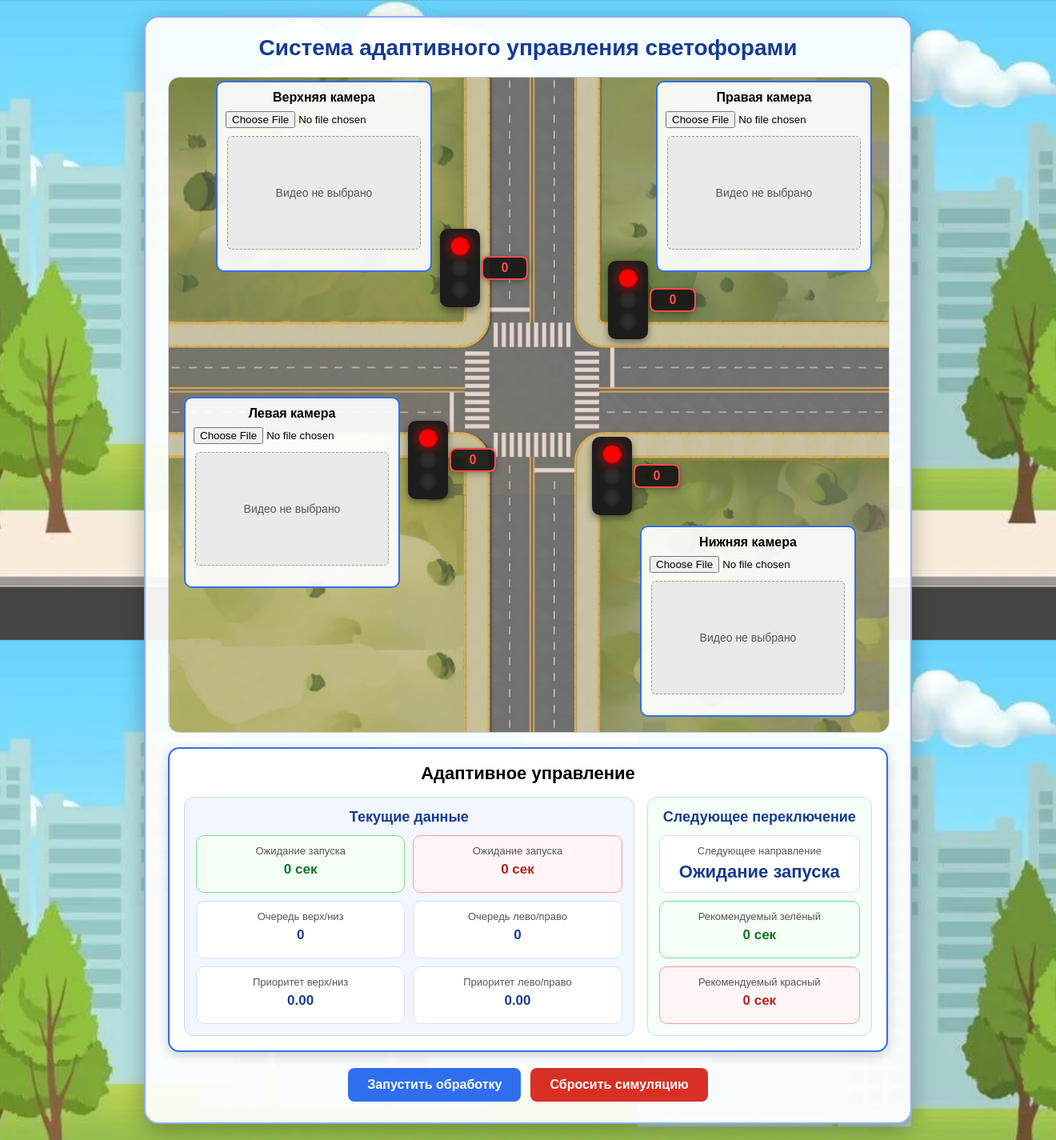
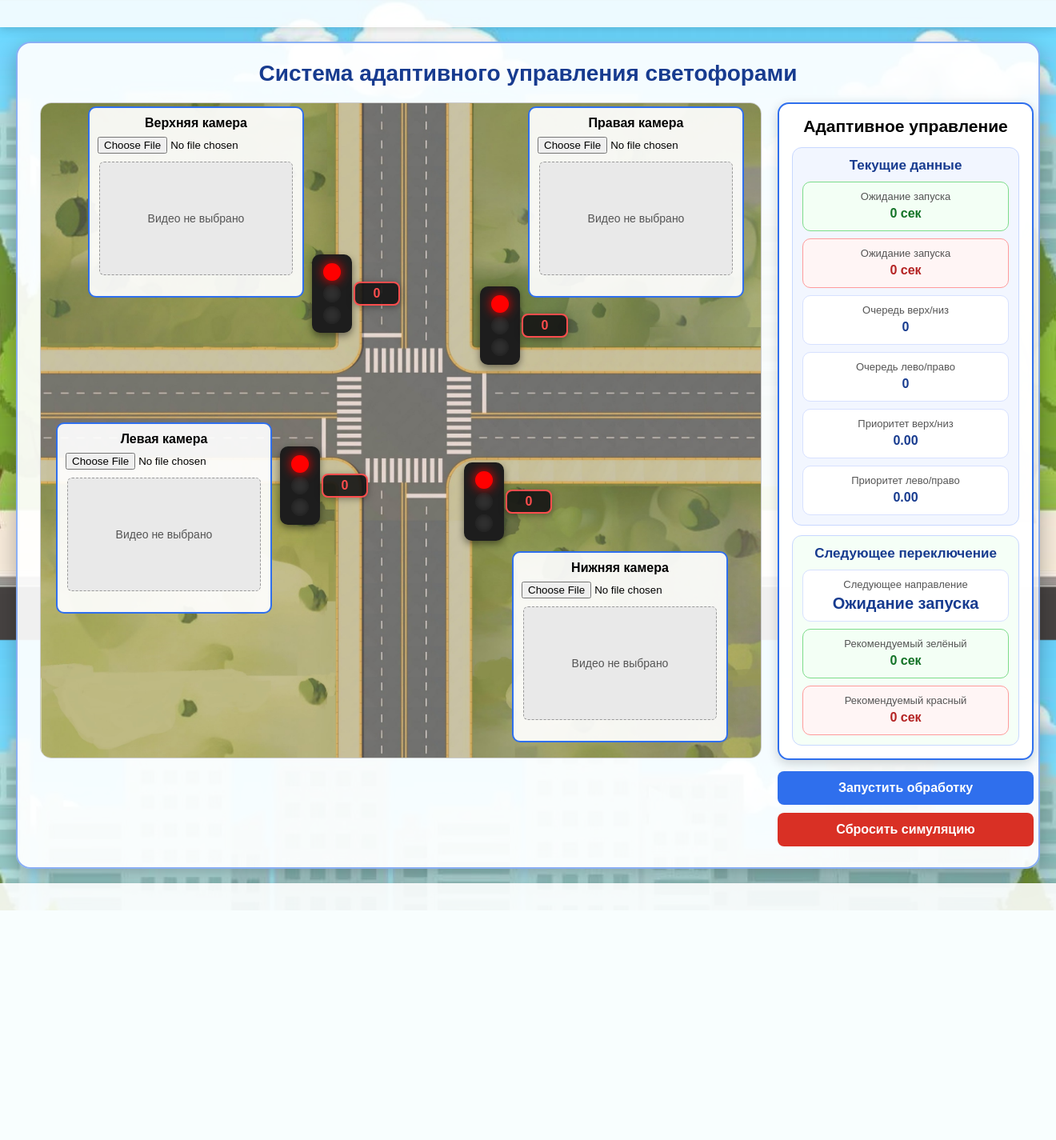
Before and after one commit to Alexey-Chex/Diplom, a Flask app: page / in a window 1320 px wide. Shown: the whole page at 80% size. After the commit the page ends 1138 px from the top, so only its background shows below. Run offline with Flask 3, Linux system fonts and the light colour scheme.

Commit message:
Style two-column layout with site bars

```diff
--- a/static/css/style.css
+++ b/static/css/style.css
@@ -3,7 +3,6 @@ body {
     text-align: center;
     background: #f5f5f5;
     margin: 0;
-    padding: 20px;
     min-height: 100vh;
     box-sizing: border-box;
 
@@ -14,11 +13,22 @@ body {
     background-attachment: fixed;
 }
 
+.site-bar {
+    width: 100%;
+    height: 34px;
+    background: rgba(255, 255, 255, 0.88);
+    box-shadow: 0 2px 12px rgba(0, 0, 0, 0.18);
+}
+
+.site-bar-bottom {
+    margin-top: 18px;
+}
+
 .app-shell {
-    width: 960px;
+    width: 1360px;
     max-width: calc(100% - 40px);
-    min-height: calc(100vh - 40px);
-    margin: 0 auto;
+    min-height: calc(100vh - 104px);
+    margin: 18px auto 0;
     padding: 22px 28px 26px;
     box-sizing: border-box;
 
@@ -40,18 +50,25 @@ h1 {
     margin-bottom: 14px;
 }
 
+.workspace {
+    display: grid;
+    grid-template-columns: 900px minmax(320px, 1fr);
+    gap: 22px;
+    align-items: start;
+}
+
 .intersection-container {
     position: relative;
     width: 900px;
     max-width: 100%;
-    margin: 0 auto;
+    margin: 0;
 }
 
 .intersection-bg {
     width: 900px;
     max-width: 100%;
     display: block;
-    margin: 0 auto;
+    margin: 0;
     border: 1px solid #ccc;
     border-radius: 14px;
 }
@@ -123,11 +140,22 @@ h1 {
     right: 20px;
 }
 
+.right-control-panel {
+    display: flex;
+    flex-direction: column;
+    gap: 14px;
+    min-width: 0;
+}
+
 .buttons {
-    margin-top: 20px;
+    margin-top: 0;
     display: flex;
-    justify-content: center;
-    gap: 12px;
+    flex-direction: column;
+    gap: 10px;
+}
+
+.buttons button {
+    width: 100%;
 }
 
 button {
@@ -248,10 +276,10 @@ button:hover {
 /* Панель адаптивного управления */
 
 .adaptive-panel {
-    width: 900px;
+    width: 100%;
     max-width: 100%;
-    margin: 18px auto 0;
-    padding: 18px;
+    margin: 0;
+    padding: 16px;
     box-sizing: border-box;
     background: rgba(255, 255, 255, 0.96);
     border: 2px solid #2f6fed;
@@ -260,19 +288,19 @@ button:hover {
 }
 
 .adaptive-panel h2 {
-    margin: 0 0 16px;
-    font-size: 22px;
+    margin: 0 0 14px;
+    font-size: 21px;
 }
 
 .adaptive-columns {
     display: grid;
-    grid-template-columns: 2fr 1fr;
-    gap: 16px;
+    grid-template-columns: 1fr;
+    gap: 12px;
     align-items: stretch;
 }
 
 .adaptive-column {
-    padding: 14px;
+    padding: 12px;
     border-radius: 12px;
     background: #f8faff;
     border: 1px solid #c8d8ff;
@@ -280,8 +308,8 @@ button:hover {
 }
 
 .adaptive-column h3 {
-    margin: 0 0 12px;
-    font-size: 18px;
+    margin: 0 0 10px;
+    font-size: 17px;
     color: #173b8f;
 }
 
@@ -295,11 +323,11 @@ button:hover {
 
 .adaptive-grid {
     display: grid;
-    gap: 10px;
+    gap: 9px;
 }
 
 .adaptive-grid-two {
-    grid-template-columns: repeat(2, 1fr);
+    grid-template-columns: 1fr;
 }
 
 .adaptive-grid-one {
@@ -307,17 +335,17 @@ button:hover {
 }
 
 .adaptive-card {
-    padding: 11px;
+    padding: 10px;
     border-radius: 10px;
     background: #ffffff;
     border: 1px solid #d7e1ff;
     box-sizing: border-box;
-    min-height: 72px;
+    min-height: 62px;
 }
 
 .adaptive-card span {
     display: block;
-    margin-bottom: 6px;
+    margin-bottom: 5px;
     color: #555;
     font-size: 13px;
 }
@@ -325,11 +353,11 @@ button:hover {
 .adaptive-card strong {
     display: block;
     color: #173b8f;
-    font-size: 17px;
+    font-size: 16px;
 }
 
 .adaptive-card-main strong {
-    font-size: 22px;
+    font-size: 20px;
 }
 
 .adaptive-card-green {
```
